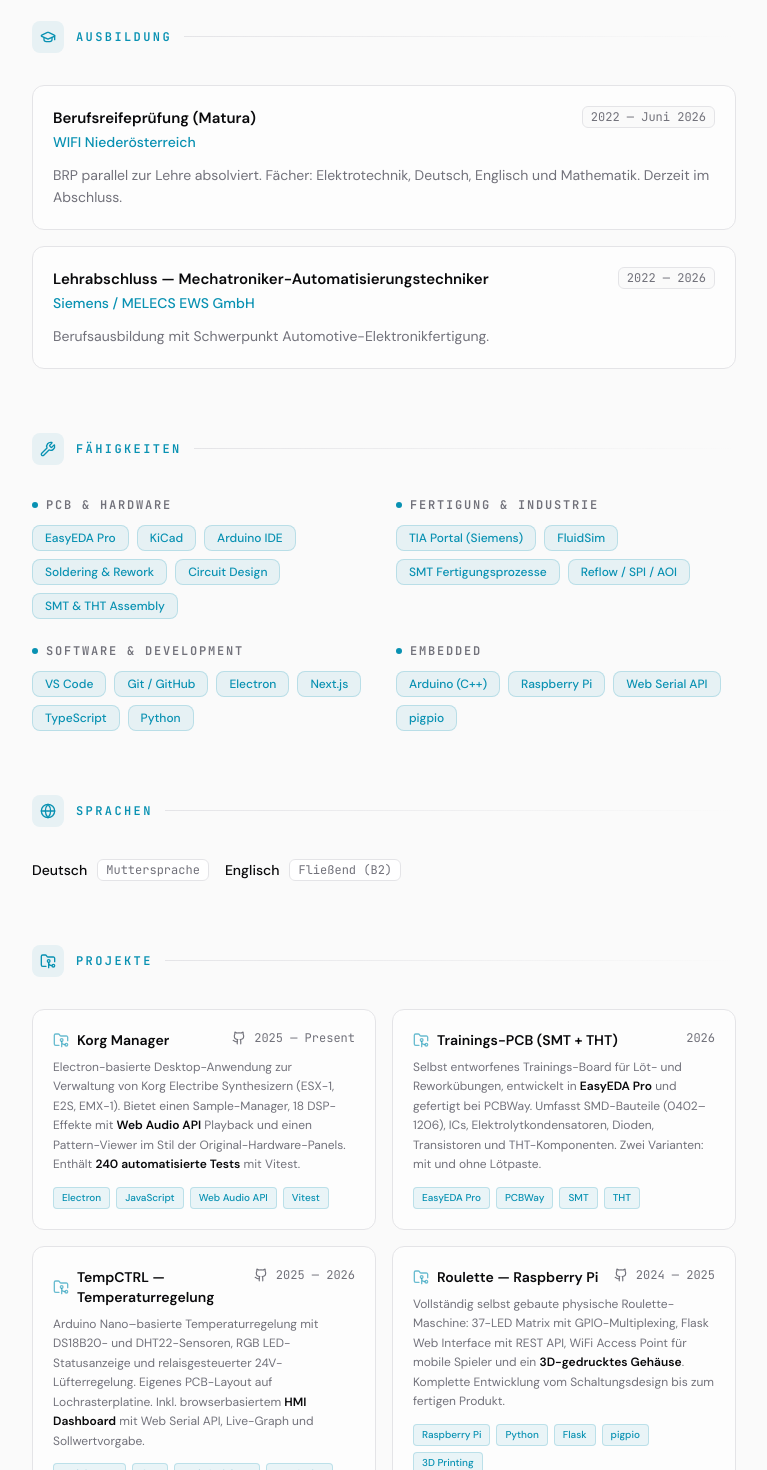
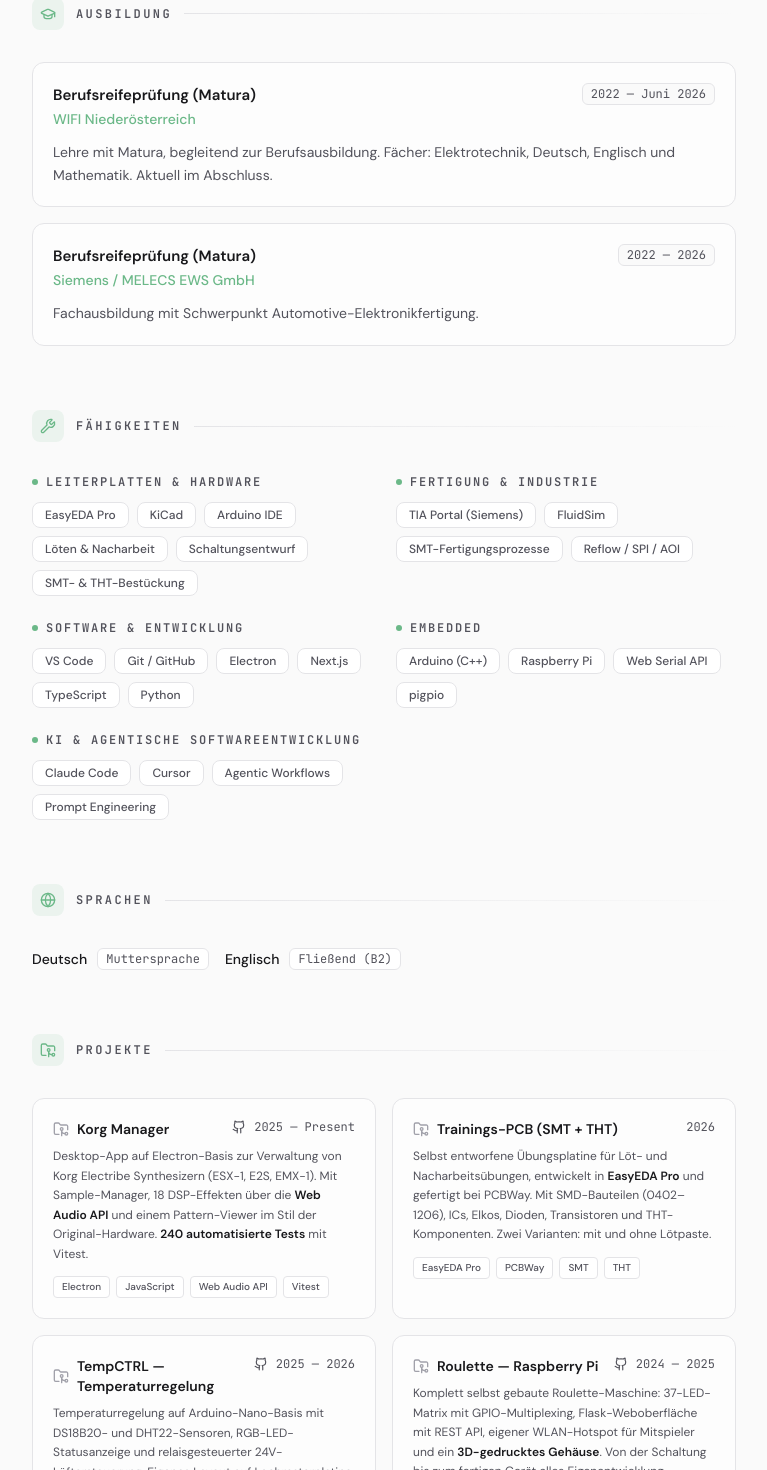
Before and after one commit to mx-town/cv_web, a React (Vite) app: page / in a window 1280 px wide. Shown: the part 1198-2668 px from the top of the page, without its empty margins (256-1023 px from the left). Built offline with nearby package versions, Linux system fonts and the light colour scheme.

Commit message:
green color design

```diff
--- a/src/components/Education.jsx
+++ b/src/components/Education.jsx
@@ -17,7 +17,7 @@
         {data.map((item, i) => (
           <div
             key={i}
-            className="group rounded-xl border border-border bg-surface/50 p-5 hover:border-accent/30 hover:bg-surface transition-all duration-300"
+            className="group rounded-xl border border-border bg-surface/50 p-5 hover:border-text-subtle hover:bg-surface transition-all duration-300"
           >
             <div className="flex flex-col sm:flex-row sm:items-start sm:justify-between gap-1 mb-1">
               <div>
--- a/src/components/Experience.jsx
+++ b/src/components/Experience.jsx
@@ -15,7 +15,7 @@
       className={`animate-on-scroll stagger-${index + 1} relative pl-8 pb-10 last:pb-0 group`}
     >
       {/* Timeline line */}
-      <div className="absolute left-[3px] top-3 bottom-0 w-px bg-gradient-to-b from-accent/30 to-transparent group-last:hidden" />
+      <div className="absolute left-[3px] top-3 bottom-0 w-px bg-gradient-to-b from-border to-transparent group-last:hidden" />
       {/* Timeline dot */}
       <div className="absolute left-0 top-[10px] w-[7px] h-[7px] rounded-full bg-accent ring-4 ring-accent-muted" />
 
--- a/src/components/Header.jsx
+++ b/src/components/Header.jsx
@@ -58,7 +58,7 @@
       {/* Location */}
       {location && (
         <div className="flex items-center gap-1.5 text-text-muted text-sm mb-5">
-          <MapPin className="w-3.5 h-3.5 text-accent/60" />
+          <MapPin className="w-3.5 h-3.5 text-warm-lo" />
           <span>{localize(location, locale)}</span>
         </div>
       )}
--- a/src/components/Projects.jsx
+++ b/src/components/Projects.jsx
@@ -11,12 +11,12 @@
     <div
       className={cn(
         "group rounded-xl border border-border bg-surface/50 p-5",
-        "hover:border-accent/30 hover:bg-surface transition-all duration-300"
+        "hover:border-text-subtle hover:bg-surface transition-all duration-300"
       )}
     >
       <div className="flex items-start justify-between gap-2 mb-2">
         <div className="flex items-center gap-2">
-          <FolderGit2 className="w-4 h-4 text-accent/60 shrink-0" />
+          <FolderGit2 className="w-4 h-4 text-text-subtle shrink-0" />
           <h3 className="font-semibold text-sm">{localize(project.name, locale)}</h3>
         </div>
         <div className="flex items-center gap-2 shrink-0">
@@ -45,7 +45,7 @@
           {project.tech.map((t) => (
             <span
               key={t}
-              className="inline-flex items-center px-2 py-0.5 rounded text-[10px] font-medium border border-accent/20 bg-accent-muted text-accent"
+              className="inline-flex items-center px-2 py-0.5 rounded text-[10px] font-medium border border-border bg-surface text-text-muted"
             >
               {t}
             </span>
--- a/src/components/SectionHeading.jsx
+++ b/src/components/SectionHeading.jsx
@@ -8,7 +8,7 @@
           <Icon className="w-4 h-4 text-accent" />
         </div>
       )}
-      <h2 className="font-mono text-xs font-semibold uppercase tracking-[0.2em] text-accent">
+      <h2 className="font-mono text-xs font-semibold uppercase tracking-[0.2em] text-text-muted">
         {title}
       </h2>
       <div className="flex-1 h-px bg-gradient-to-r from-border to-transparent" />
--- a/src/components/Skills.jsx
+++ b/src/components/Skills.jsx
@@ -26,8 +26,8 @@
                   key={typeof skill === "string" ? skill : j}
                   className={cn(
                     "inline-flex items-center px-3 py-1 rounded-lg text-xs font-medium",
-                    "border border-accent/20 bg-accent-muted text-accent",
-                    "hover:border-accent/40 hover:bg-accent-muted transition-all duration-200",
+                    "border border-border bg-surface text-text-muted",
+                    "hover:border-text-subtle transition-all duration-200",
                     "cursor-default"
                   )}
                 >
--- a/src/data/cv-data.js
+++ b/src/data/cv-data.js
@@ -1,11 +1,3 @@
-// ============================================================
-// 📝 CV DATA — Niklas Martinek
-// ============================================================
-// Alle Inhalte der CV-Website werden hier gepflegt.
-// Markdown wird in description/bio Feldern unterstützt.
-// Zweisprachig: { en: "...", de: "..." }
-// ============================================================
-
 export const cvData = {
   personal: {
     name: "Niklas Martinek",
@@ -20,7 +12,7 @@
     avatar: "",
     bio: {
       en: "Hardware developer with hands-on experience in **automotive electronics manufacturing — from bare PCB to finished product**. I design custom PCBs using EasyEDA Pro, develop embedded systems with Arduino and Raspberry Pi, and build web-based tools with Next.js, Electron, and Flask.\n\nCurrently completing my **Matura in Electrical Engineering** and preparing for a degree in **Embedded & Cyber-Physical Systems** at FH Technikum Wien.",
-      de: "Hardwareentwickler mit praktischer Erfahrung in der **Automotive-Elektronikfertigung — von der Rohplatine bis zum fertigen Produkt**. Ich entwerfe eigene PCBs in EasyEDA Pro, entwickle Embedded-Systeme mit Arduino und Raspberry Pi und erstelle webbasierte Tools mit Next.js, Electron und Flask.\n\nAktuell schließe ich meine **Matura im Bereich Elektrotechnik** ab und bereite mich auf das Studium **Embedded & Cyber-Physical Systems** an der FH Technikum Wien vor.",
+      de: "Hardwareentwickler mit Praxiserfahrung in der **Automotive-Elektronikfertigung — von der Rohplatine bis zum Endprodukt**. Ich entwerfe eigene Leiterplatten in EasyEDA Pro, baue Embedded-Systeme mit Arduino und Raspberry Pi und entwickle webbasierte Tools mit Next.js, Electron und Flask.\n\nDerzeit schließe ich meine **Matura in Elektrotechnik** ab und bereite mich auf das Studium **Embedded & Cyber-Physical Systems** an der FH Technikum Wien vor.",
     },
     contact: {
       email: "niklasmartinek@gmail.com",
@@ -43,7 +35,7 @@
       },
       description: {
         en: "Working in automotive electronics manufacturing at a leading supplier.\n\n- Transitioning into **hardware development** starting May 2026 (PCB design, automotive standards)\n- Knowledge of the complete SMT manufacturing process: laser traceability, screen printing, reflow soldering, SPI, AOI, THT assembly through to finished product\n- Personal projects alongside work: **Raspberry Pi Roulette** with LED matrix, Flask web UI and 3D-printed enclosure; **Fintrackr** finance app built with Next.js; **Korg Manager** desktop application built with Electron",
-        de: "Tätig in der Automotive-Elektronikfertigung bei einem führenden Zulieferer.\n\n- Wechsel in die **Hardwareentwicklung** ab Mai 2026 (PCB-Design, Automotive-Standards)\n- Kenntnisse des gesamten SMT-Fertigungsprozesses: Laser-Traceability, Siebdruck, Reflowlöten, SPI, AOI, THT-Bestückung bis zum fertigen Produkt\n- Eigene Projekte neben der Arbeit: **Raspberry Pi Roulette** mit LED-Matrix, Flask-Web-UI und 3D-gedrucktem Gehäuse; **Fintrackr** Finanz-App mit Next.js; **Korg Manager** Desktop-Anwendung mit Electron",
+        de: "Automotive-Elektronikfertigung bei einem führenden Zulieferer.\n\n- Ab Mai 2026 Wechsel in die **Hardwareentwicklung** (Leiterplattendesign, Automotive-Normen)\n- Erfahrung mit dem gesamten SMT-Prozess: Laser-Traceability, Pastendruck, Reflowlöten, SPI, AOI, THT-Bestückung bis zum Endprodukt\n- Eigene Projekte nebenbei: **Raspberry Pi Roulette** mit LED-Matrix, Flask-Weboberfläche und 3D-Druck-Gehäuse; **Fintrackr** Finanz-App mit Next.js; **Korg Manager** Desktop-App mit Electron",
       },
     },
     {
@@ -55,7 +47,7 @@
       period: "2022 — 2026",
       description: {
         en: "Technical training in electronics manufacturing with a focus on automotive applications.\n\n- Soldering and rework of SMD components (0402 to 1206, ICs, electrolytic capacitors)\n- PCB design and manufacturing (EasyEDA Pro, PCBWay)\n- In parallel: vocational matriculation exam (BRP), WIFI Niederösterreich",
-        de: "Technische Ausbildung in der Elektronikfertigung mit Schwerpunkt auf Automotive-Anwendungen.\n\n- Löten und Rework von SMD-Bauteilen (0402 bis 1206, ICs, Elektrolytkondensatoren)\n- PCB-Design und Fertigung (EasyEDA Pro, PCBWay)\n- Parallel: Berufsreifeprüfung (BRP), WIFI Niederösterreich",
+        de: "Fachausbildung in der Elektronikfertigung mit Schwerpunkt Automotive.\n\n- Löten und Nacharbeit von SMD-Bauteilen (0402 bis 1206, ICs, Elkos)\n- Leiterplattendesign und -fertigung (EasyEDA Pro, PCBWay)\n- Begleitend: Berufsreifeprüfung (BRP), WIFI Niederösterreich",
       },
     },
   ],
@@ -73,19 +65,19 @@
       },
       description: {
         en: "BRP completed in parallel with apprenticeship. Subjects: electrical engineering, German, English, and mathematics. Currently completing final exams.",
-        de: "BRP parallel zur Lehre absolviert. Fächer: Elektrotechnik, Deutsch, Englisch und Mathematik. Derzeit im Abschluss.",
+        de: "Lehre mit Matura, begleitend zur Berufsausbildung. Fächer: Elektrotechnik, Deutsch, Englisch und Mathematik. Aktuell im Abschluss.",
       },
     },
     {
       institution: "Siemens / MELECS EWS GmbH",
       degree: {
-        en: "Apprenticeship Diploma — Mechatronics & Automation Technician",
-        de: "Lehrabschluss — Mechatroniker-Automatisierungstechniker",
-      },
+  en: "University Entrance Exam (Matura)",
+  de: "Berufsreifeprüfung (Matura)",
+},
       period: "2022 — 2026",
       description: {
         en: "Vocational training with a focus on automotive electronics manufacturing.",
-        de: "Berufsausbildung mit Schwerpunkt Automotive-Elektronikfertigung.",
+        de: "Fachausbildung mit Schwerpunkt Automotive-Elektronikfertigung.",
       },
     },
   ],
@@ -96,7 +88,7 @@
       period: "2025 — Present",
       description: {
         en: "Electron-based desktop application for managing Korg Electribe synthesizers (ESX-1, E2S, EMX-1). Features a sample manager, 18 DSP effects with **Web Audio API** playback, and a pattern viewer styled after the original hardware panels. Includes **240 automated tests** with Vitest.",
-        de: "Electron-basierte Desktop-Anwendung zur Verwaltung von Korg Electribe Synthesizern (ESX-1, E2S, EMX-1). Bietet einen Sample-Manager, 18 DSP-Effekte mit **Web Audio API** Playback und einen Pattern-Viewer im Stil der Original-Hardware-Panels. Enthält **240 automatisierte Tests** mit Vitest.",
+        de: "Desktop-App auf Electron-Basis zur Verwaltung von Korg Electribe Synthesizern (ESX-1, E2S, EMX-1). Mit Sample-Manager, 18 DSP-Effekten über die **Web Audio API** und einem Pattern-Viewer im Stil der Original-Hardware. **240 automatisierte Tests** mit Vitest.",
       },
       tech: ["Electron", "JavaScript", "Web Audio API", "Vitest"],
       github: "https://github.com/mx-town/korg-manager",
@@ -106,7 +98,7 @@
       period: "2026",
       description: {
         en: "Self-designed training board for soldering and rework exercises, developed in **EasyEDA Pro** and manufactured by PCBWay. Covers SMD components (0402–1206), ICs, electrolytic capacitors, diodes, transistors, and THT components. Two variants: with and without solder paste.",
-        de: "Selbst entworfenes Trainings-Board für Löt- und Reworkübungen, entwickelt in **EasyEDA Pro** und gefertigt bei PCBWay. Umfasst SMD-Bauteile (0402–1206), ICs, Elektrolytkondensatoren, Dioden, Transistoren und THT-Komponenten. Zwei Varianten: mit und ohne Lötpaste.",
+        de: "Selbst entworfene Übungsplatine für Löt- und Nacharbeitsübungen, entwickelt in **EasyEDA Pro** und gefertigt bei PCBWay. Mit SMD-Bauteilen (0402–1206), ICs, Elkos, Dioden, Transistoren und THT-Komponenten. Zwei Varianten: mit und ohne Lötpaste.",
       },
       tech: ["EasyEDA Pro", "PCBWay", "SMT", "THT"],
       github: "",
@@ -119,7 +111,7 @@
       period: "2025 — 2026",
       description: {
         en: "Arduino Nano–based temperature controller with DS18B20 and DHT22 sensors, RGB LED status display and relay-driven 24V fan control. Custom PCB layout on perfboard. Includes a browser-based **HMI dashboard** with Web Serial API, live trend graph and setpoint control.",
-        de: "Arduino Nano–basierte Temperaturregelung mit DS18B20- und DHT22-Sensoren, RGB LED-Statusanzeige und relaisgesteuerter 24V-Lüfterregelung. Eigenes PCB-Layout auf Lochrasterplatine. Inkl. browserbasiertem **HMI Dashboard** mit Web Serial API, Live-Graph und Sollwertvorgabe.",
+        de: "Temperaturregelung auf Arduino-Nano-Basis mit DS18B20- und DHT22-Sensoren, RGB-LED-Statusanzeige und relaisgesteuerter 24V-Lüftersteuerung. Eigenes Layout auf Lochrasterplatine. Dazu ein **HMI-Dashboard** im Browser mit Web Serial API, Echtzeit-Graph und Sollwertvorgabe.",
       },
       tech: ["Arduino IDE", "C++", "Web Serial API", "JavaScript", "HTML/CSS"],
       github: "https://github.com/mx-town/Arduino-temp-ctrl",
@@ -129,7 +121,7 @@
       period: "2024 — 2025",
       description: {
         en: "Fully self-built physical roulette machine: 37-LED matrix with GPIO multiplexing, Flask web interface with REST API, WiFi access point for mobile players, and a **3D-printed enclosure**. Complete development from circuit design to finished product.",
-        de: "Vollständig selbst gebaute physische Roulette-Maschine: 37-LED Matrix mit GPIO-Multiplexing, Flask Web Interface mit REST API, WiFi Access Point für mobile Spieler und ein **3D-gedrucktes Gehäuse**. Komplette Entwicklung vom Schaltungsdesign bis zum fertigen Produkt.",
+        de: "Komplett selbst gebaute Roulette-Maschine: 37-LED-Matrix mit GPIO-Multiplexing, Flask-Weboberfläche mit REST API, eigener WLAN-Hotspot für Mitspieler und ein **3D-gedrucktes Gehäuse**. Von der Schaltung bis zum fertigen Gerät alles Eigenentwicklung.",
       },
       tech: ["Raspberry Pi", "Python", "Flask", "pigpio", "3D Printing"],
       github: "https://github.com/mx-town/rpi-roulette",
@@ -139,7 +131,7 @@
       period: "2024 — 2025",
       description: {
         en: "Two web applications for apprenticeship exam preparation (LAP). Quiz app with multiple modes (exam simulation, chapter learning, blitz round) and a structured lexicon covering 10 categories of electrical engineering terms.",
-        de: "Zwei Web-Applikationen zur Vorbereitung auf die Lehrabschlussprüfung (LAP). Quiz-App mit mehreren Modi (Prüfungssimulation, Kapitel-Lernen, Blitzrunde) und ein strukturiertes Lexikon mit 10 Kategorien an Fachbegriffen der Elektrotechnik.",
+        de: "Zwei Web-Apps zur Vorbereitung auf die Lehrabschlussprüfung (LAP). Quiz mit mehreren Modi (Prüfungssimulation, Kapiteltraining, Blitzrunde) und ein Nachschlagewerk mit 10 Fachkategorien aus der Elektrotechnik.",
       },
       tech: ["Next.js", "TypeScript", "Tailwind CSS", "Framer Motion"],
       github: "https://github.com/mx-town/lap-quiz",
@@ -149,7 +141,7 @@
       period: "2026",
       description: {
         en: "Personal finance tracking web application built with Next.js and local SQLite database via Drizzle ORM. Offline-first approach with no cloud dependencies.",
-        de: "Persönliche Finanz-Tracking Web-App mit Next.js und lokaler SQLite-Datenbank über Drizzle ORM. Offline-first Ansatz ohne Cloud-Abhängigkeiten.",
+        de: "Web-App zur persönlichen Finanzverwaltung mit Next.js und lokaler SQLite-Datenbank über Drizzle ORM. Läuft komplett offline, ohne Cloud-Anbindung.",
       },
       tech: ["Next.js", "TypeScript", "Drizzle ORM", "SQLite"],
       github: "https://github.com/mx-town/Fintrackr",
@@ -158,8 +150,18 @@
 
   skills: [
     {
-      category: "PCB & Hardware",
-      items: ["EasyEDA Pro", "KiCad", "Arduino IDE", "Soldering & Rework", "Circuit Design", "SMT & THT Assembly"],
+      category: {
+        en: "PCB & Hardware",
+        de: "Leiterplatten & Hardware",
+      },
+      items: [
+        "EasyEDA Pro",
+        "KiCad",
+        "Arduino IDE",
+        { en: "Soldering & Rework", de: "Löten & Nacharbeit" },
+        { en: "Circuit Design", de: "Schaltungsentwurf" },
+        { en: "SMT & THT Assembly", de: "SMT- & THT-Bestückung" },
+      ],
     },
     {
       category: {
@@ -169,17 +171,27 @@
       items: [
         "TIA Portal (Siemens)",
         "FluidSim",
-        { en: "SMT Manufacturing Processes", de: "SMT Fertigungsprozesse" },
+        { en: "SMT Manufacturing Processes", de: "SMT-Fertigungsprozesse" },
         "Reflow / SPI / AOI",
       ],
     },
     {
-      category: "Software & Development",
-      items: ["VS Code", "Git / GitHub", "Electron", "Next.js", "TypeScript", "Python"],
+      category: {
+        en: "Software & Development",
+        de: "Software & Entwicklung",
+      },
+      items: ["VS Code", "Git / GitHub", "Electron", "Next.js", "TypeScript", "Python",],
     },
     {
       category: "Embedded",
       items: ["Arduino (C++)", "Raspberry Pi", "Web Serial API", "pigpio"],
+    },
+    {
+      category: {
+        en: "AI & Agentic Development",
+        de: "KI & agentische Softwareentwicklung",
+      },
+      items: ["Claude Code", "Cursor", "Agentic Workflows", "Prompt Engineering"],
     },
   ],
 
--- a/src/index.css
+++ b/src/index.css
@@ -11,8 +11,11 @@
   --color-border: var(--border-color);
   --color-text: var(--text);
   --color-text-muted: var(--text-muted);
+  --color-text-subtle: var(--text-subtle);
   --color-accent: var(--accent);
   --color-accent-muted: var(--accent-muted);
+  --color-warm-hi: var(--warm-hi);
+  --color-warm-lo: var(--warm-lo);
 
   --animate-fade-in-up: fade-in-up 0.5s cubic-bezier(0.22, 1, 0.36, 1) both;
   --animate-fade-in: fade-in 0.4s ease-out both;
@@ -29,11 +32,7 @@
   --border-color: #27272a;
   --text: #fafafa;
   --text-muted: #a1a1aa;
-  --accent: #22d3ee;
-  --accent-muted: rgba(34, 211, 238, 0.1);
-  --glow: rgba(34, 211, 238, 0.15);
-  --gradient-from: #22d3ee;
-  --gradient-to: #a78bfa;
+  --text-subtle: #52525b;
   color-scheme: dark;
 }
 
@@ -43,14 +42,104 @@
   --surface: #ffffff;
   --surface-hover: #f4f4f5;
   --border-color: #e4e4e7;
-  --text: #09090b;
-  --text-muted: #71717a;
-  --accent: #0891b2;
-  --accent-muted: rgba(8, 145, 178, 0.08);
-  --glow: rgba(8, 145, 178, 0.1);
-  --gradient-from: #0891b2;
-  --gradient-to: #7c3aed;
+  --text: #18181b;
+  --text-muted: #52525b;
+  --text-subtle: #a1a1aa;
   color-scheme: light;
+}
+
+/* ── Color schemes (dark defaults, light overrides via JS) ── */
+[data-accent="warm"] {
+  --warm-hi: #E4D5B4;
+  --accent: #D2B48C;
+  --warm-lo: #9D825D;
+  --accent-muted: rgba(210, 180, 140, 0.1);
+  --glow: rgba(210, 180, 140, 0.12);
+}
+[data-accent="warm-light"] {
+  --warm-hi: #4a3520;
+  --accent: #674F2D;
+  --warm-lo: #7a6040;
+  --accent-muted: rgba(103, 79, 45, 0.08);
+  --glow: rgba(103, 79, 45, 0.08);
+}
+
+[data-accent="slate"] {
+  --warm-hi: #c8d6e5;
+  --accent: #8fa8c2;
+  --warm-lo: #5e7d99;
+  --accent-muted: rgba(143, 168, 194, 0.1);
+  --glow: rgba(143, 168, 194, 0.12);
+}
+[data-accent="slate-light"] {
+  --warm-hi: #1a2a3a;
+  --accent: #2d4a6b;
+  --warm-lo: #4a6a89;
+  --accent-muted: rgba(45, 74, 107, 0.08);
+  --glow: rgba(45, 74, 107, 0.08);
+}
+
+[data-accent="wine"] {
+  --warm-hi: #e8b4bf;
+  --accent: #c4748a;
+  --warm-lo: #9a5f72;
+  --accent-muted: rgba(196, 116, 138, 0.1);
+  --glow: rgba(196, 116, 138, 0.12);
+}
+[data-accent="wine-light"] {
+  --warm-hi: #4a1525;
+  --accent: #7a2040;
+  --warm-lo: #8a4058;
+  --accent-muted: rgba(122, 32, 64, 0.08);
+  --glow: rgba(122, 32, 64, 0.08);
+}
+
+/* Scheme D — Forest Green */
+[data-accent="forest"] {
+  --warm-hi: #a3d9b1;
+  --accent: #6bb888;
+  --warm-lo: #4a9068;
+  --accent-muted: rgba(107, 184, 136, 0.1);
+  --glow: rgba(107, 184, 136, 0.12);
+}
+[data-accent="forest-light"] {
+  --warm-hi: #14432a;
+  --accent: #166534;
+  --warm-lo: #15803d;
+  --accent-muted: rgba(22, 101, 52, 0.08);
+  --glow: rgba(22, 101, 52, 0.08);
+}
+
+/* Scheme E — Mono (no color, pure typography) */
+[data-accent="mono"] {
+  --warm-hi: #e4e4e7;
+  --accent: #a1a1aa;
+  --warm-lo: #71717a;
+  --accent-muted: rgba(161, 161, 170, 0.1);
+  --glow: rgba(161, 161, 170, 0.08);
+}
+[data-accent="mono-light"] {
+  --warm-hi: #18181b;
+  --accent: #3f3f46;
+  --warm-lo: #71717a;
+  --accent-muted: rgba(63, 63, 70, 0.08);
+  --glow: rgba(63, 63, 70, 0.06);
+}
+
+/* Scheme F — Copper / Terracotta */
+[data-accent="copper"] {
+  --warm-hi: #f0b090;
+  --accent: #c87850;
+  --warm-lo: #b07050;
+  --accent-muted: rgba(200, 120, 80, 0.1);
+  --glow: rgba(200, 120, 80, 0.12);
+}
+[data-accent="copper-light"] {
+  --warm-hi: #3a1a08;
+  --accent: #7c3a12;
+  --warm-lo: #9a5230;
+  --accent-muted: rgba(124, 58, 18, 0.08);
+  --glow: rgba(124, 58, 18, 0.08);
 }
 
 /* ── Base ── */
@@ -153,12 +242,9 @@
 .stagger-4 { transition-delay: 0.2s; }
 .stagger-5 { transition-delay: 0.25s; }
 
-/* ── Gradient text ── */
+/* ── Name highlight ── */
 .gradient-text {
-  background: linear-gradient(135deg, var(--gradient-from), var(--gradient-to));
-  -webkit-background-clip: text;
-  -webkit-text-fill-color: transparent;
-  background-clip: text;
+  color: var(--color-warm-hi);
 }
 
 /* ── Glow effects ── */
@@ -209,8 +295,6 @@
     --accent: #000 !important;
     --accent-muted: rgba(0, 0, 0, 0.04) !important;
     --glow: transparent !important;
-    --gradient-from: #000 !important;
-    --gradient-to: #000 !important;
     color-scheme: light !important;
   }
 
@@ -230,9 +314,6 @@
   }
 
   .gradient-text {
-    background: none !important;
-    -webkit-background-clip: unset !important;
-    -webkit-text-fill-color: #000 !important;
     color: #000 !important;
   }
 
--- a/src/lib/useTheme.js
+++ b/src/lib/useTheme.js
@@ -11,6 +11,11 @@
   useEffect(() => {
     document.documentElement.setAttribute("data-theme", theme)
     localStorage.setItem("cv-theme", theme)
+    // Sync accent scheme with theme
+    const scheme = window.__scheme
+    if (scheme) {
+      document.documentElement.setAttribute("data-accent", theme === "light" ? scheme + "-light" : scheme)
+    }
   }, [theme])
 
   const toggleTheme = () => setTheme((prev) => (prev === "dark" ? "light" : "dark"))
```
Also changed, not shown: index.html (+9 -1 lines), src/App.jsx (+0 -8 lines).
